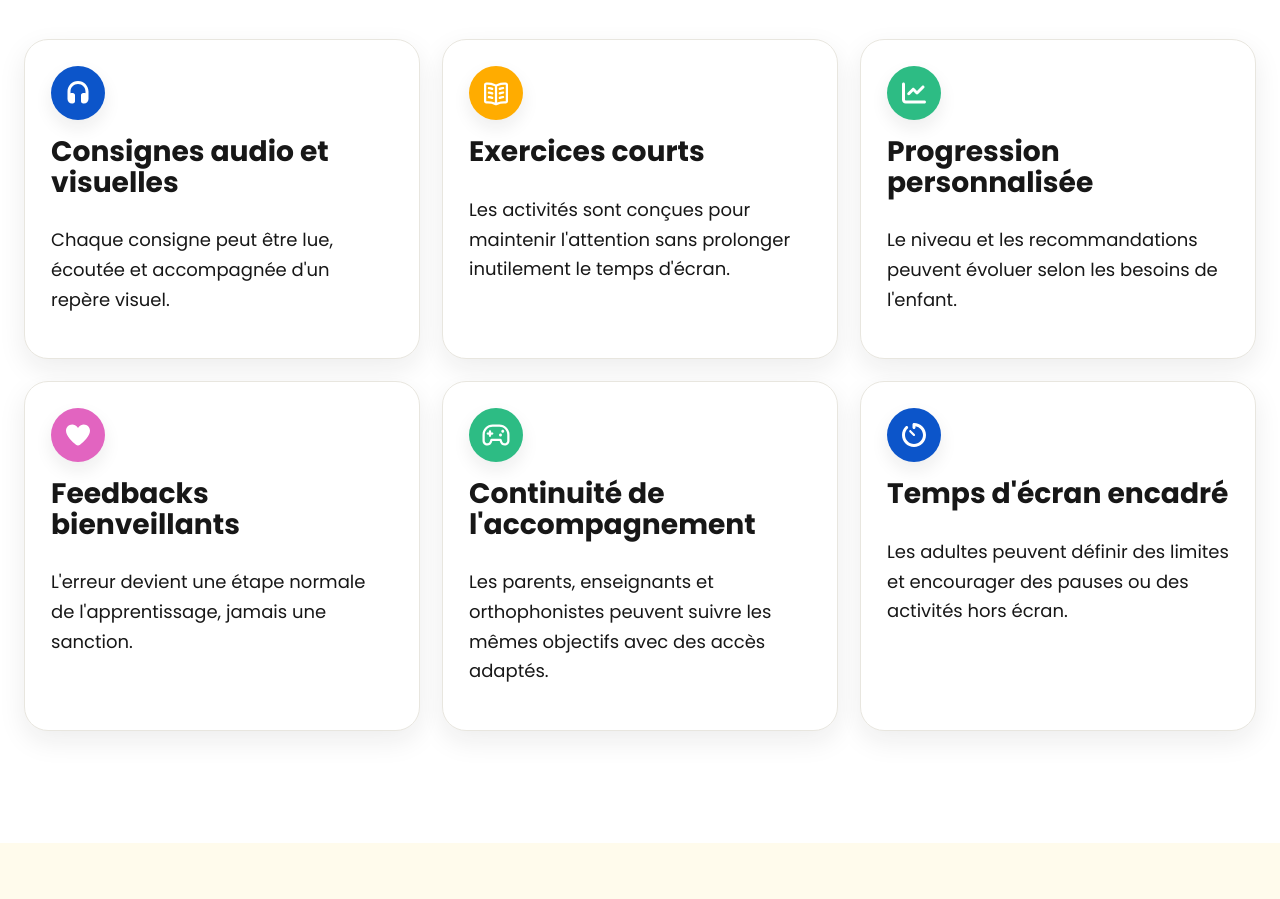
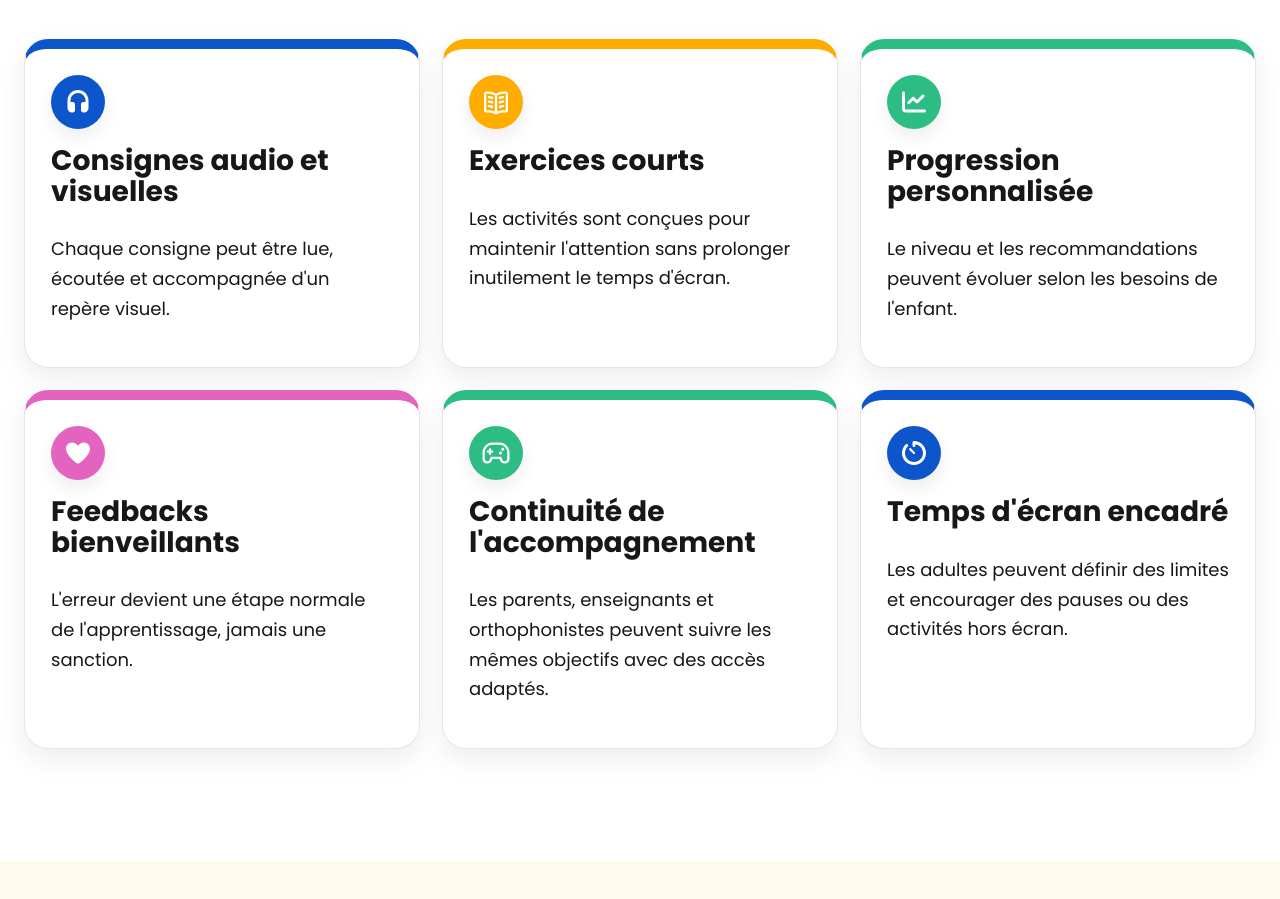
Before and after one commit to jujusj/milo-web, a website: page index.html in a window 1280 px wide. Shown: the part 2087-2986 px from the top of the page. Drawn offline with Linux system fonts and the light colour scheme.

Commit message:
Add DA color bars to principle cards

```diff
--- a/index.html
+++ b/index.html
@@ -141,32 +141,32 @@
             <h2>Une application pensée autour des besoins réels de l'enfant</h2>
           </div>
           <div class="principles-grid">
-            <article class="principle-card">
+            <article class="principle-card card-blue">
               <span class="icon-badge icon-blue icon-audio" aria-hidden="true"></span>
               <h3>Consignes audio et visuelles</h3>
               <p>Chaque consigne peut être lue, écoutée et accompagnée d'un repère visuel.</p>
             </article>
-            <article class="principle-card">
+            <article class="principle-card card-orange">
               <span class="icon-badge icon-lesson" aria-hidden="true"></span>
               <h3>Exercices courts</h3>
               <p>Les activités sont conçues pour maintenir l'attention sans prolonger inutilement le temps d'écran.</p>
             </article>
-            <article class="principle-card">
+            <article class="principle-card card-green">
               <span class="icon-badge icon-green icon-progress" aria-hidden="true"></span>
               <h3>Progression personnalisée</h3>
               <p>Le niveau et les recommandations peuvent évoluer selon les besoins de l'enfant.</p>
             </article>
-            <article class="principle-card">
+            <article class="principle-card card-pink">
               <span class="icon-badge icon-pink icon-heart" aria-hidden="true"></span>
               <h3>Feedbacks bienveillants</h3>
               <p>L'erreur devient une étape normale de l'apprentissage, jamais une sanction.</p>
             </article>
-            <article class="principle-card">
+            <article class="principle-card card-green">
               <span class="icon-badge icon-green icon-game" aria-hidden="true"></span>
               <h3>Continuité de l'accompagnement</h3>
               <p>Les parents, enseignants et orthophonistes peuvent suivre les mêmes objectifs avec des accès adaptés.</p>
             </article>
-            <article class="principle-card">
+            <article class="principle-card card-blue">
               <span class="icon-badge icon-blue icon-timer" aria-hidden="true"></span>
               <h3>Temps d'écran encadré</h3>
               <p>Les adultes peuvent définir des limites et encourager des pauses ou des activités hors écran.</p>
```
